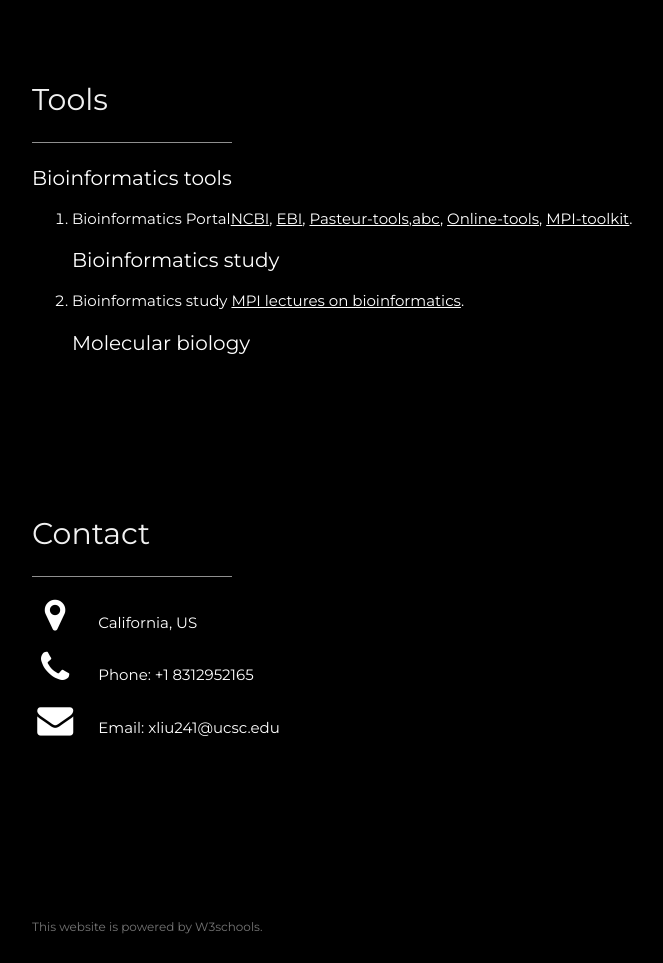
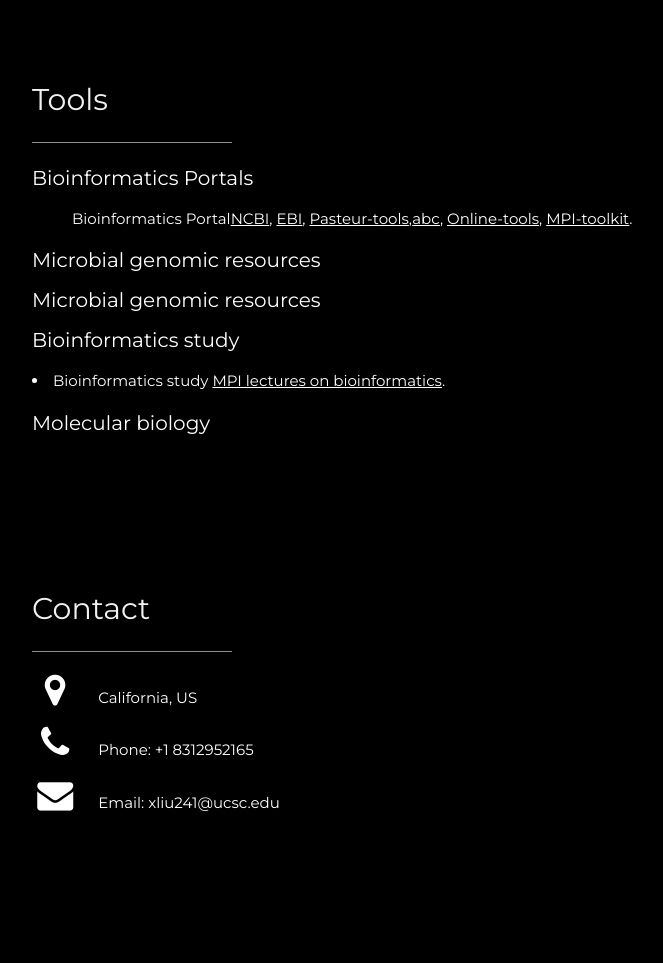
Before and after one commit to chemotaxisliu/chemotaxisliu, a plain HTML site: page index.html in a window 1280 px wide. Shown: the part 3181-4144 px from the top of the page, without its empty margins (118-781 px from the left). Drawn offline with nearby package versions, Linux system fonts and the light colour scheme.

Commit message:
Update index.html

```diff
--- a/index.html
+++ b/index.html
@@ -263,12 +263,14 @@ Wei Liu, Jinbao Yang, Yu Sun, <strong>Xiaolin Liu</strong>, Yan Li, Zhenpeng Zha
     <h2 class="w3-text-light-grey">Tools</h2>
      <hr style="width:200px" class="w3-opacity">
 
-   <h4> Bioinformatics tools </h4>
+   <h4> Bioinformatics Portals </h4>
        <ol>
-      <p><li> Bioinformatics Portal<a href="https://www.ncbi.nlm.nih.gov/">NCBI</a>, <a href="https://www.ebi.ac.uk/">EBI</a>,
+      <p>Bioinformatics Portal<a href="https://www.ncbi.nlm.nih.gov/">NCBI</a>, <a href="https://www.ebi.ac.uk/">EBI</a>,
                    <a href="https://c3bi.pasteur.fr/hub/tools/">Pasteur-tools</a>,<a href="http://abc.cbi.pku.edu.cn/index.php">abc</a>,
                        <a href="http://molbiol-tools.ca/">Online-tools</a>, <a href="https://toolkit.tuebingen.mpg.de/">MPI-toolkit</a>.</p>
-
+                          </ol>
+    <h4> Microbial genomic resources </h4>
+   <h4> Microbial genomic resources </h4>
 
    <h4> Bioinformatics study </h4>
 
```
